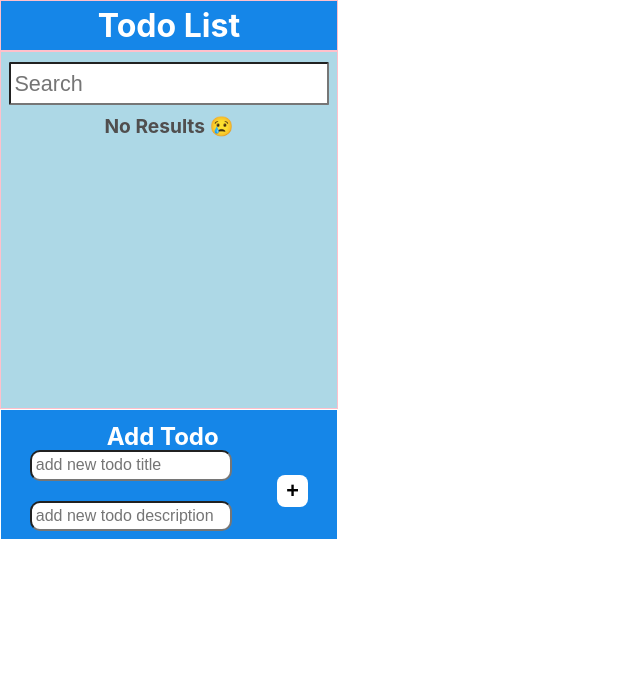
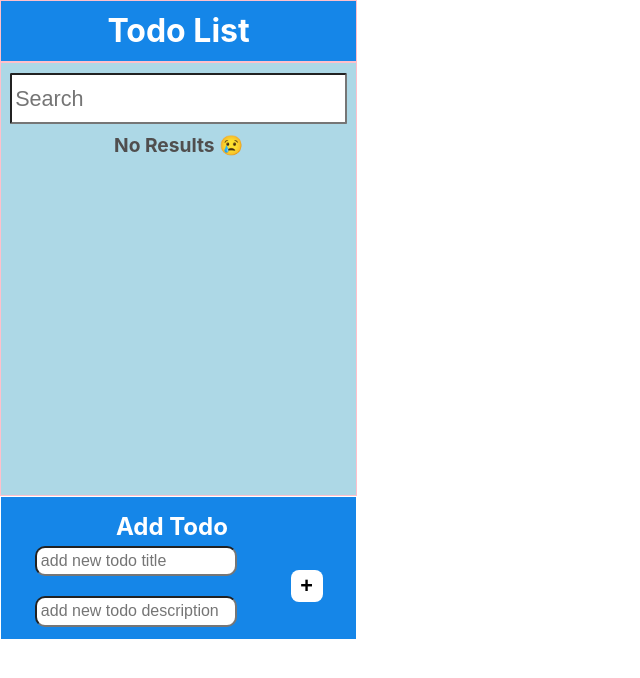
Before and after one commit to KhushiiAggrawal/ReactTodo, a React (Create React App) app: page / in a window 1280 px wide. Shown: the top 678 px of the page, without its empty margins (0-640 px from the left). Built offline with nearby package versions, Linux system fonts and the light colour scheme.

Commit message:
Update App.css

```diff
--- a/src/App.css
+++ b/src/App.css
@@ -5,8 +5,8 @@
 
 .app{
   display: flex;
-  width: 350px;
-  height: 540px;
+  width: 370px;
+  height: 640px;
   flex-direction: column;
 
 }
```
